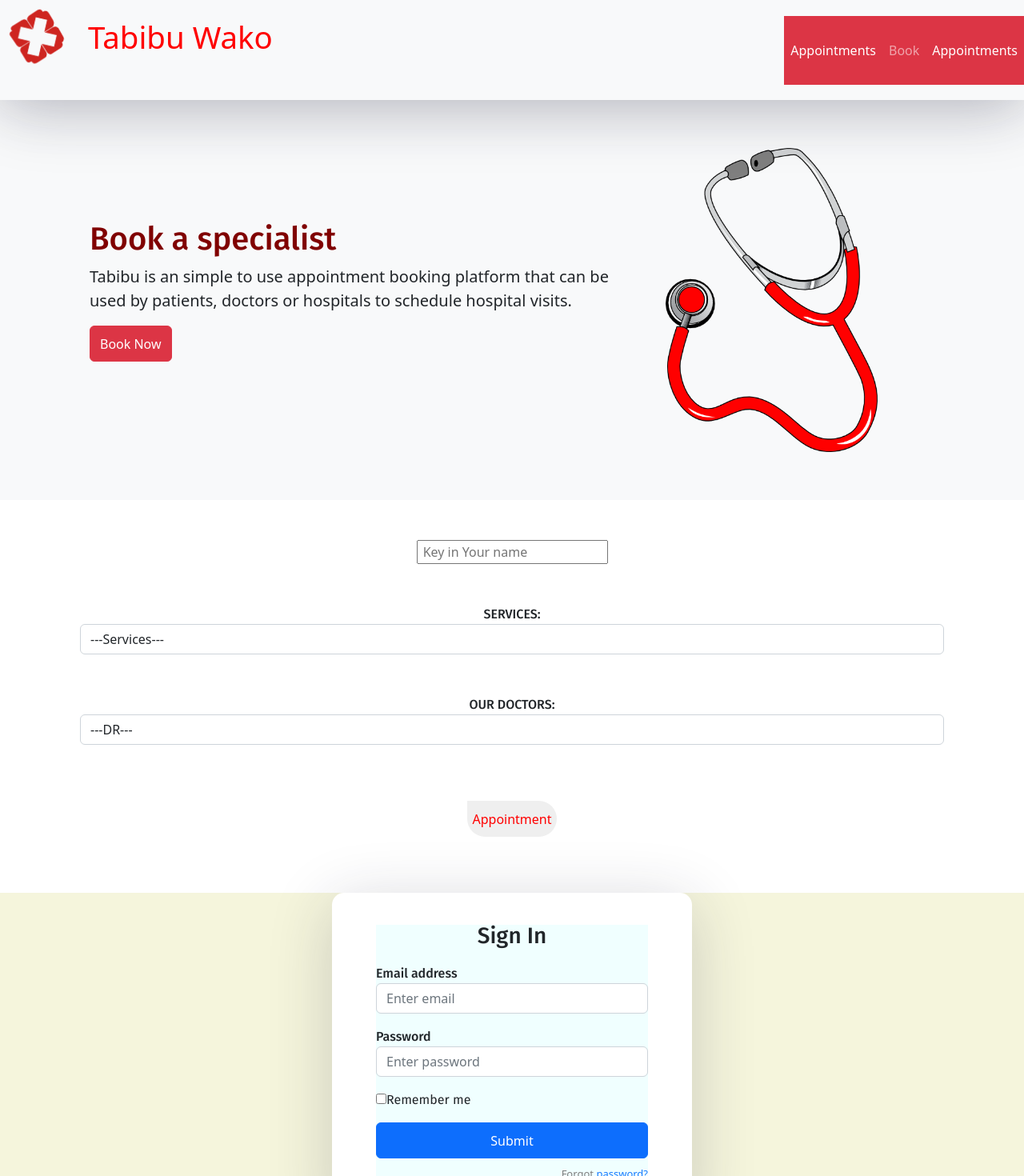
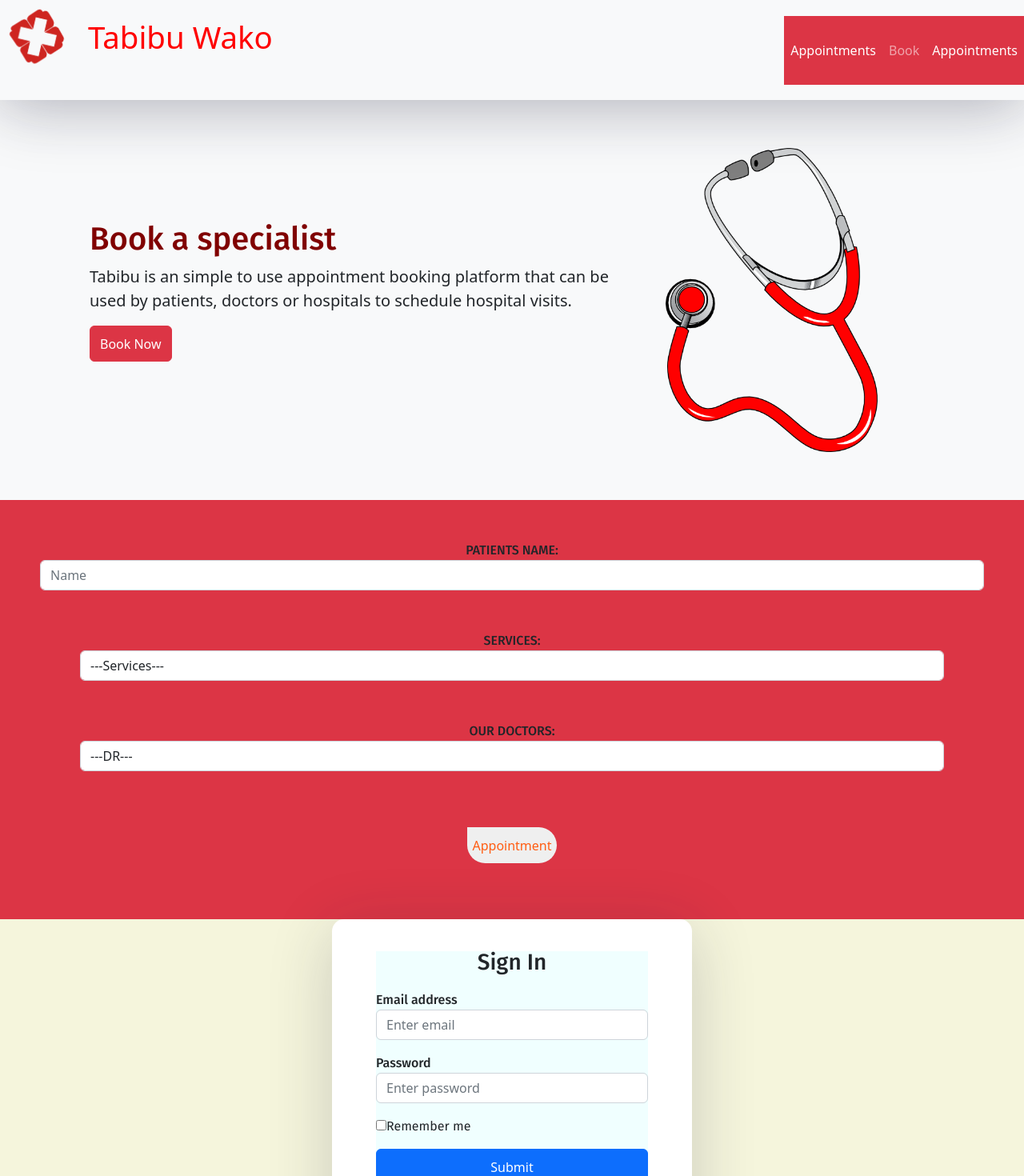
Before and after one commit to K-Irungu/Project_Frontend, a React (Create React App) app in the folder my-app-frontend/: page / in a window 1280 px wide. Shown: the top 1470 px of the page at 80% size. Built offline with nearby package versions, Linux system fonts and the light colour scheme.

Commit message:
form edit

```diff
--- a/my-app-frontend/src/App.css
+++ b/my-app-frontend/src/App.css
@@ -45,7 +45,7 @@
 
 
 .btn1 {
- background-color: ; color: red;
+ background-color: ; color: #ff5e14;
   border: 0;
   height: 45px;
   border: 0;
--- a/my-app-frontend/src/components/Card.js
+++ b/my-app-frontend/src/components/Card.js
@@ -9,9 +9,8 @@ function Card() {
         <>
 
                <div className="form-group ">
-
-      <input type ="text"  placeholder= " Key in Your name"/>
-
+               <label for="sel1">PATIENTS NAME:</label>
+               <input type="text"  class="form-control" id="name" placeholder="Name" ></input>
       <div className="form-group" required="">
       <label for="sel1">SERVICES:</label>
               <select class="form-control" id="pick">
--- a/my-app-frontend/src/index.css
+++ b/my-app-frontend/src/index.css
@@ -3,7 +3,7 @@
   box-sizing: border-box;
 }
 body {
-  background: #1CEF9 !important;
+  background:#dc3545!important;
   min-height: 100vh;
   display: flex;
   font-weight: 400;
@@ -37,7 +37,7 @@ body, html, .App, #root, .auth-wrapper {
   transition: all .3s;
 }
 .auth-wrapper .form-control:focus {
-  border-color: #167bff;
+  border-color:;
   box-shadow: none;
 }
 .auth-wrapper h3 {
@@ -190,7 +190,7 @@ form {
 }
 
 .btn1 {
-  background-color: ; color: red;
+  background-color: ; color:  #ff5e14;
    border: 0;
    height: 45px;
    border: 0;
```
